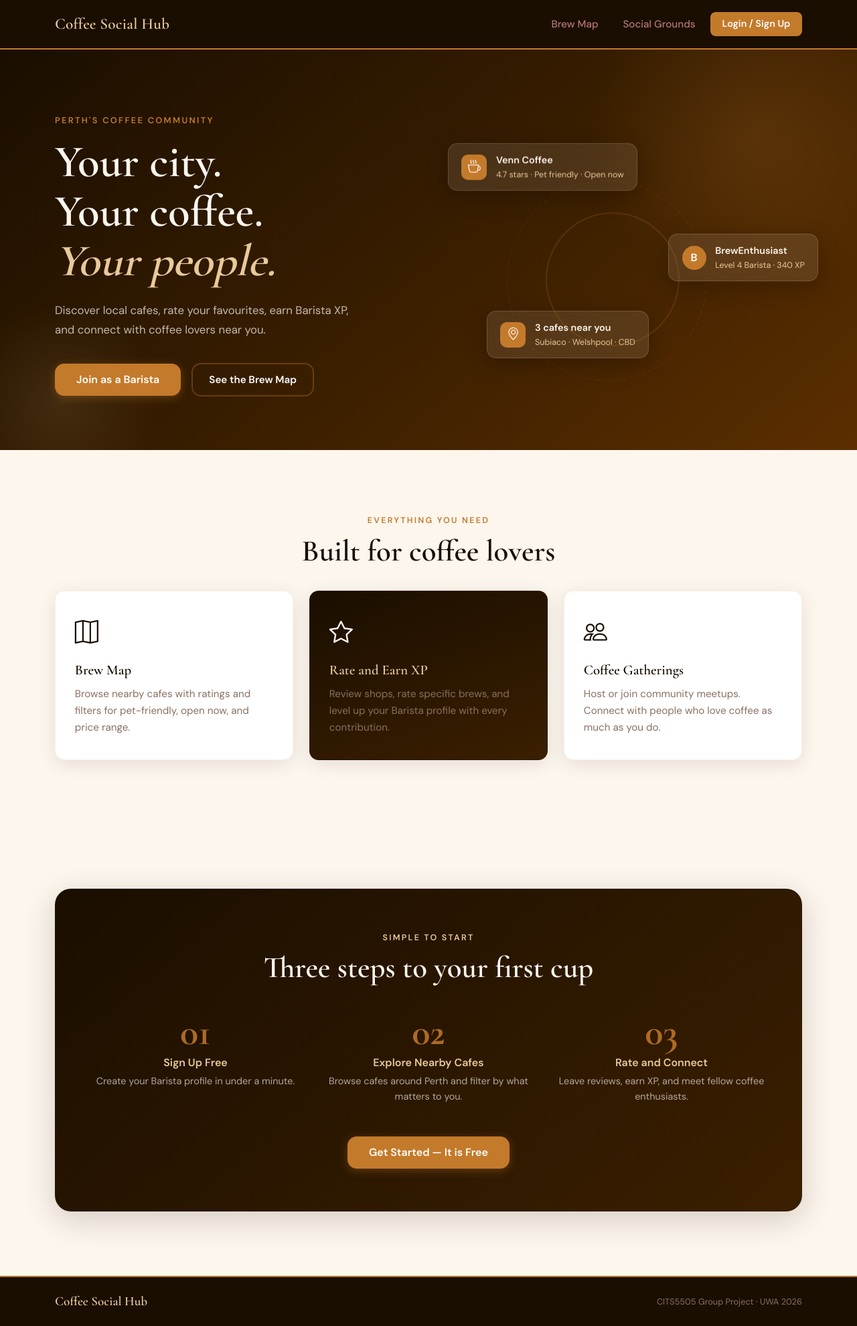
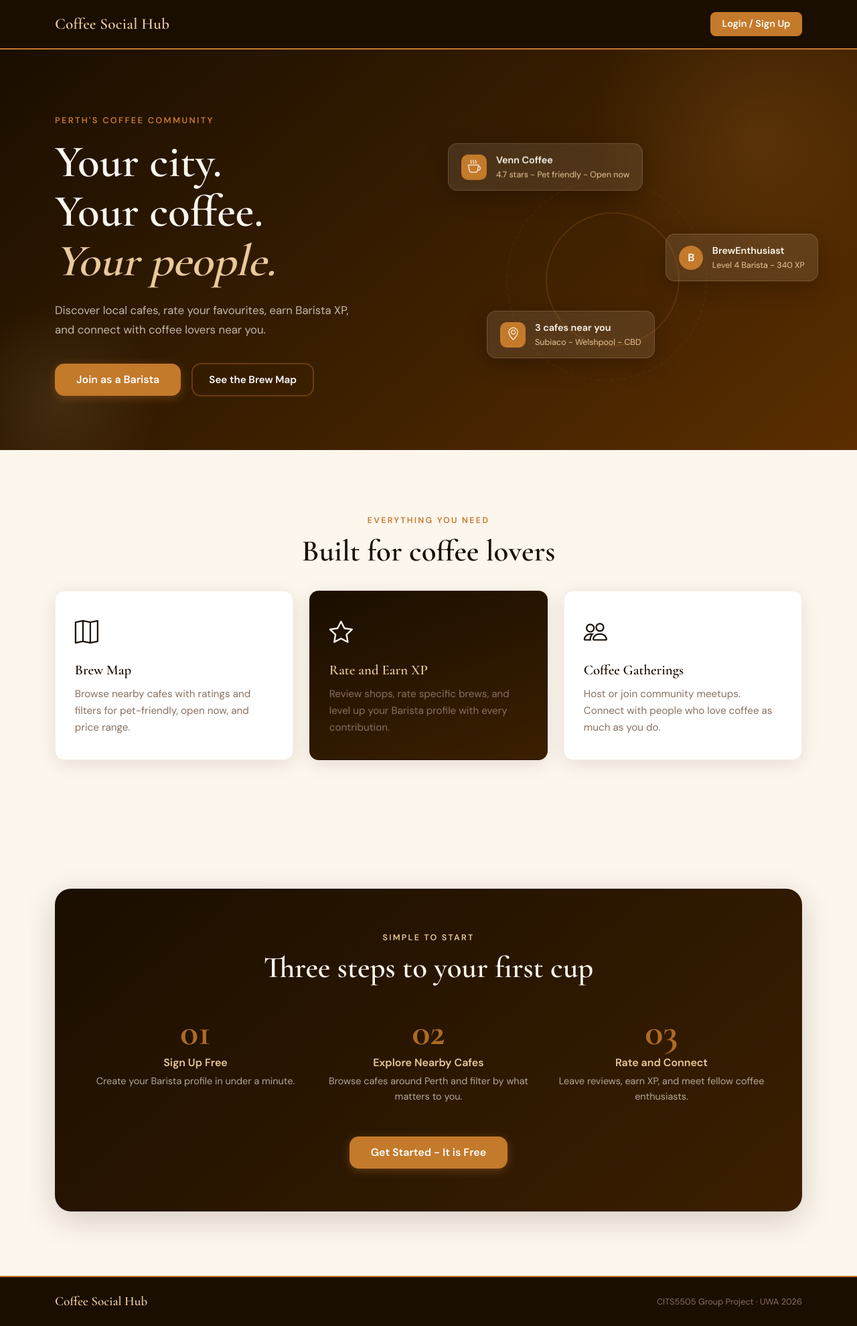
Before and after one commit to navdeep077/CITS5505_AgileWebDev, a Flask app: page /landing in a window 1280 px wide. Shown: the whole page at 67% size. Run offline with Flask 3, Linux system fonts and the light colour scheme.

Commit message:
fix: Gate landing page navigation for logged-out users
Update the landing page so non-logged-in users cannot access protected sections directly. Hide Brew Map and Social Grounds from the navbar before login, and redirect the Join as a Barista, See the Brew Map, and Get Started buttons to the Login / Sign Up page unless a user session exists.

```diff
--- a/templates/base.html
+++ b/templates/base.html
@@ -22,8 +22,10 @@
             </button>
             <div class="collapse navbar-collapse" id="navMenu">
                 <ul class="navbar-nav ms-auto align-items-center gap-2">
+                    {% if session.get("user") %}
                     <li class="nav-item"><a class="nav-link" href="{{ url_for('brew') }}">Brew Map</a></li>
                     <li class="nav-item"><a class="nav-link" href="{{ url_for('social') }}">Social Grounds</a></li>
+                    {% endif %}
                     <li class="nav-item"><a class="btn btn-nav" href="{{ url_for('login') }}">Login / Sign Up</a></li>
                 </ul>
             </div>
--- a/templates/index.html
+++ b/templates/index.html
@@ -1,5 +1,5 @@
 {% extends 'base.html' %}
-{% block title %}Coffee Social Hub — Discover. Rate. Connect.{% endblock %}
+{% block title %}Coffee Social Hub - Discover. Rate. Connect.{% endblock %}
 {% block content %}
 
     <!-- HERO -->
@@ -16,8 +16,8 @@
                         earn Barista XP, and connect with coffee lovers near you.
                     </p>
                     <div class="hero-cta">
-                        <a href="{{ url_for('signup') }}" class="btn btn-primary-custom">Join as a Barista</a>
-                        <a href="{{ url_for('brew') }}" class="btn btn-ghost">See the Brew Map</a>
+                        <a href="{{ url_for('signup') if session.get('user') else url_for('login') }}" class="btn btn-primary-custom">Join as a Barista</a>
+                        <a href="{{ url_for('brew') if session.get('user') else url_for('login') }}" class="btn btn-ghost">See the Brew Map</a>
                     </div>
                 </div>
                 <div class="col-lg-6 hero-visual">
@@ -27,14 +27,14 @@
                         </div>
                         <div>
                             <div class="shop-name">Venn Coffee</div>
-                            <div class="shop-meta">4.7 stars · Pet friendly · Open now</div>
+                            <div class="shop-meta">4.7 stars - Pet friendly - Open now</div>
                         </div>
                     </div>
                     <div class="mock-card card-2">
                         <div class="avatar-sm">B</div>
                         <div>
                             <div class="shop-name">BrewEnthusiast</div>
-                            <div class="shop-meta">Level 4 Barista · 340 XP</div>
+                            <div class="shop-meta">Level 4 Barista - 340 XP</div>
                         </div>
                     </div>
                     <div class="mock-card card-3">
@@ -43,7 +43,7 @@
                         </div>
                         <div>
                             <div class="shop-name">3 cafes near you</div>
-                            <div class="shop-meta">Subiaco · Welshpool · CBD</div>
+                            <div class="shop-meta">Subiaco - Welshpool - CBD</div>
                         </div>
                     </div>
                     <div class="coffee-ring ring-a"></div>
@@ -114,10 +114,9 @@
                     </div>
                 </div>
                 <div class="text-center mt-5">
-                    <a href="{{ url_for('login') }}" class="btn btn-primary-custom">Get Started — It is Free</a>
+                    <a href="{{ url_for('landing') if session.get('user') else url_for('login') }}" class="btn btn-primary-custom">Get Started - It is Free</a>
                 </div>
             </div>
         </div>
     </section>
-    <script src="https://cdn.jsdelivr.net/npm/bootstrap@5.3.2/dist/js/bootstrap.bundle.min.js"></script>
 {% endblock %}
```
